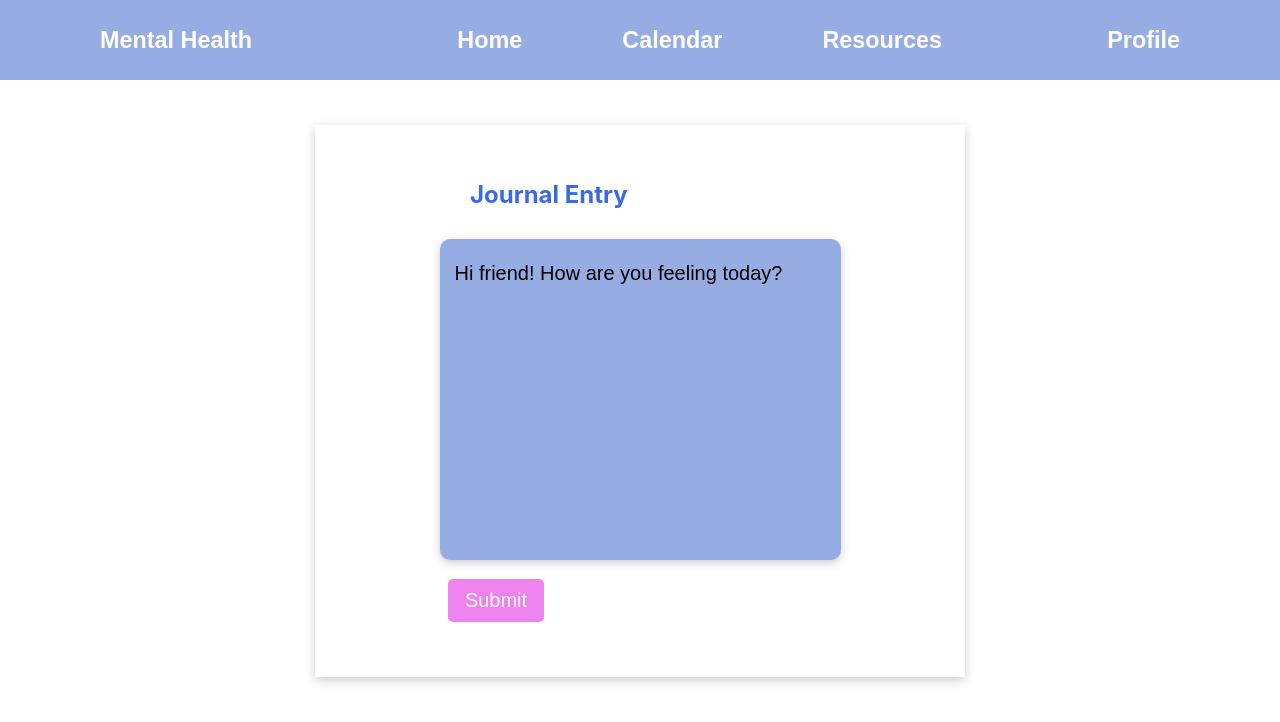
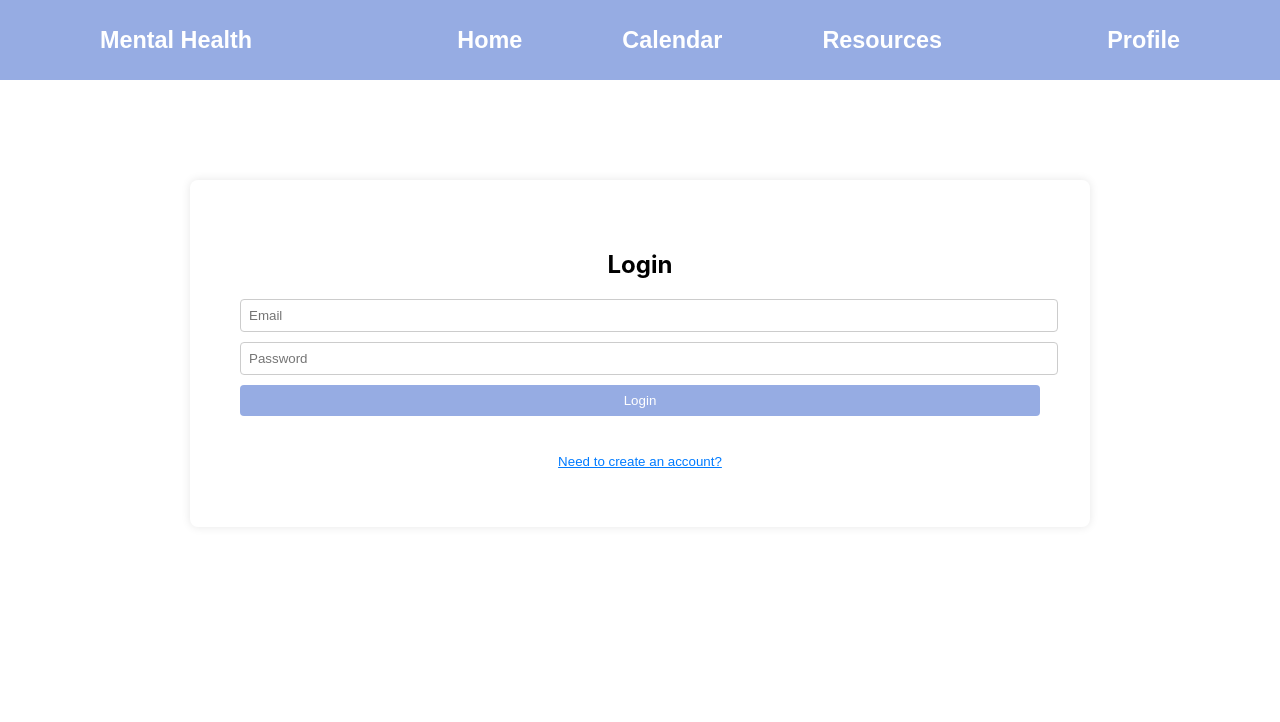
Before and after one commit to lukefreund/Mental-Health-Companion, a React (Create React App) app in the folder client/: page / in a window 1280 px wide. Shown: the top 722 px of the page. Built offline with nearby package versions, Linux system fonts and the light colour scheme.

Commit message:
page structure

```diff
--- a/client/src/App.js
+++ b/client/src/App.js
@@ -4,7 +4,7 @@ import Calendar from './pages/calendar/Calendar.js';
 import Resources from './pages/resources/Resources.js';
 import Home from './pages/home/Home.js';
 import Navbar from './components/navbar/Navbar.js';
-import AuthPage from './pages/authPage/authPage.js';
+import Login from './pages/login/Login.js';
 import ProfilePage from './pages/profile/profile.js'; // Adjust path as necessary
 
 
@@ -17,10 +17,10 @@ const App = () => {
             <Navbar />
 
             <Routes>
-                <Route path="/" element={<Home />} />
+                <Route path="/" element={<Login />} />
+                <Route path="/home" element={<Home />} />
                 <Route path="/calendar" element={<Calendar />} />
                 <Route path="/resources" element={<Resources />} />
-                <Route path="/login" element={<AuthPage />} />
                 <Route path="/profile" element={<ProfilePage />} />
             </Routes>
 
--- a/client/src/pages/authPage/authPage.js
+++ b/client/src/components/authPage/AuthPage.js
@@ -1,7 +1,7 @@
 // AuthPage.js
 import React, { useState } from 'react';
 import axios from 'axios';
-import './authPage.css';
+import './AuthPage.css';
 import { useNavigate } from 'react-router-dom';
 
 
@@ -32,7 +32,7 @@ const AuthPage = () => {
         setIsLogin(true);
       }
       else {
-        navigate('/'); // Redirect to the home page
+        navigate('/home'); // Redirect to the home page
       }
     } catch (error) {
       console.error('Authentication failed:', error);
--- a/client/src/components/navbar/Navbar.js
+++ b/client/src/components/navbar/Navbar.js
@@ -13,7 +13,7 @@ const Navbar = () => {
 
                 <div className='header_center'>
                     <ul className='header_list'>
-                        <li><Link to="/"><h3>Home</h3></Link></li>
+                        <li><Link to="/home"><h3>Home</h3></Link></li>
                         <li><Link to="/calendar"><h3>Calendar</h3></Link></li>
                         <li><Link to="/resources"><h3>Resources</h3></Link></li>
                     </ul>
--- /dev/null
+++ b/client/src/pages/login/Login.js
@@ -0,0 +1,12 @@
+import React from 'react';
+import AuthPage from '../../components/authPage/AuthPage';
+
+const Login = () => {
+    return (
+        <div>
+            <AuthPage />
+        </div>
+    );
+};
+
+export default Login;
```
Also changed, not shown: client/src/components/authPage/AuthPage.css (renamed from client/src/pages/authPage/authPage.css).
